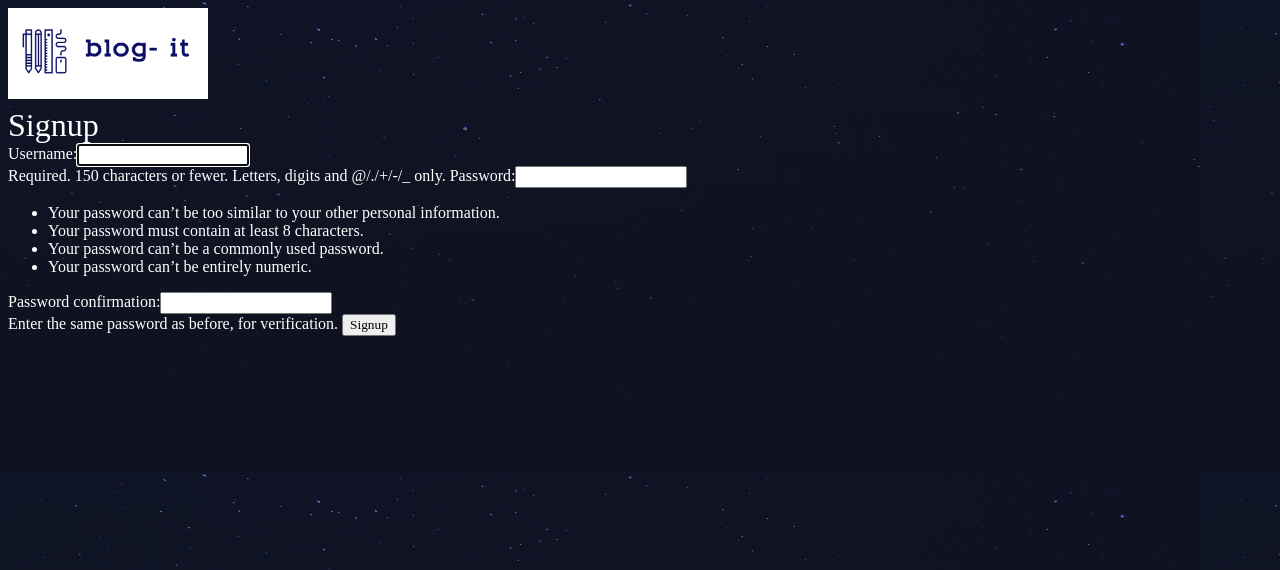
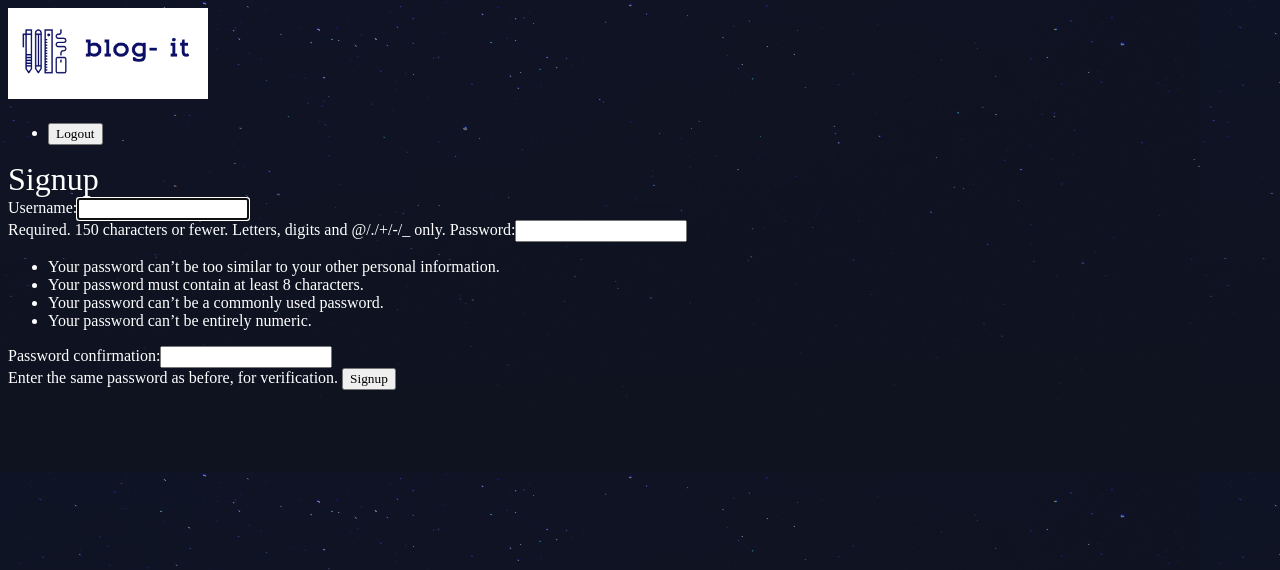
Before and after one commit to elenajp/blogit, a Django app: page /accounts/signup/ in a window 1280 px wide. Shown: the top 570 px of the page. Run offline with Django 3.2, Linux system fonts and the light colour scheme.

Commit message:
created a function to log the user out, also created the logout button

```diff
--- a/accounts/urls.py
+++ b/accounts/urls.py
@@ -8,5 +8,6 @@ urlpatterns = [
 
     path('signup/', views.signup_view, name="signup"),
     path('login/', views.login_view, name="login"),
+    path('logout/', views.logout_view, name="logout"),
 
 ]
--- a/accounts/views.py
+++ b/accounts/views.py
@@ -1,4 +1,4 @@
-from django.contrib.auth import login
+from django.contrib.auth import login, logout
 from django.contrib.auth.forms import AuthenticationForm, UserCreationForm
 from django.shortcuts import redirect, render
 
@@ -28,3 +28,9 @@ def login_view(request):
     else:
         form = AuthenticationForm()
     return render(request, 'accounts/login.html', {'form': form})
+
+
+def logout_view(request):
+    if request.method == 'POST':
+        logout(request)
+        return redirect('articles:list')
--- a/templates/base_layout.html
+++ b/templates/base_layout.html
@@ -7,8 +7,20 @@
             <link rel="stylesheet" href="{% static 'styles.css' %}">
         </head>
     <body>
+        <header>
+            <div class="wrapper"></div>
+            <h1><a href="{% url 'articles:list' %}"><img class="logo" src="{% static 'logo.png'%}" alt="pen and paper" width="200"></a></h1>
+            <nav>
+                <ul>
+                    <li>
+                        <form class="logout-link" action="{% url 'accounts:logout' %}" method="post">
+                            {% csrf_token %}
+                            <button type="submit">Logout</button>
+                    </li>
+                </ul>
+            </nav>
+        </header>
         <div class="wrapper"></div>
-        <h1><a href="{% url 'articles:list' %}"><img class="logo" src="{% static 'logo.png'%}" alt="pen and paper" width="200"></a></h1>
         {% block content %}
         {% endblock %}
         </div>
```
